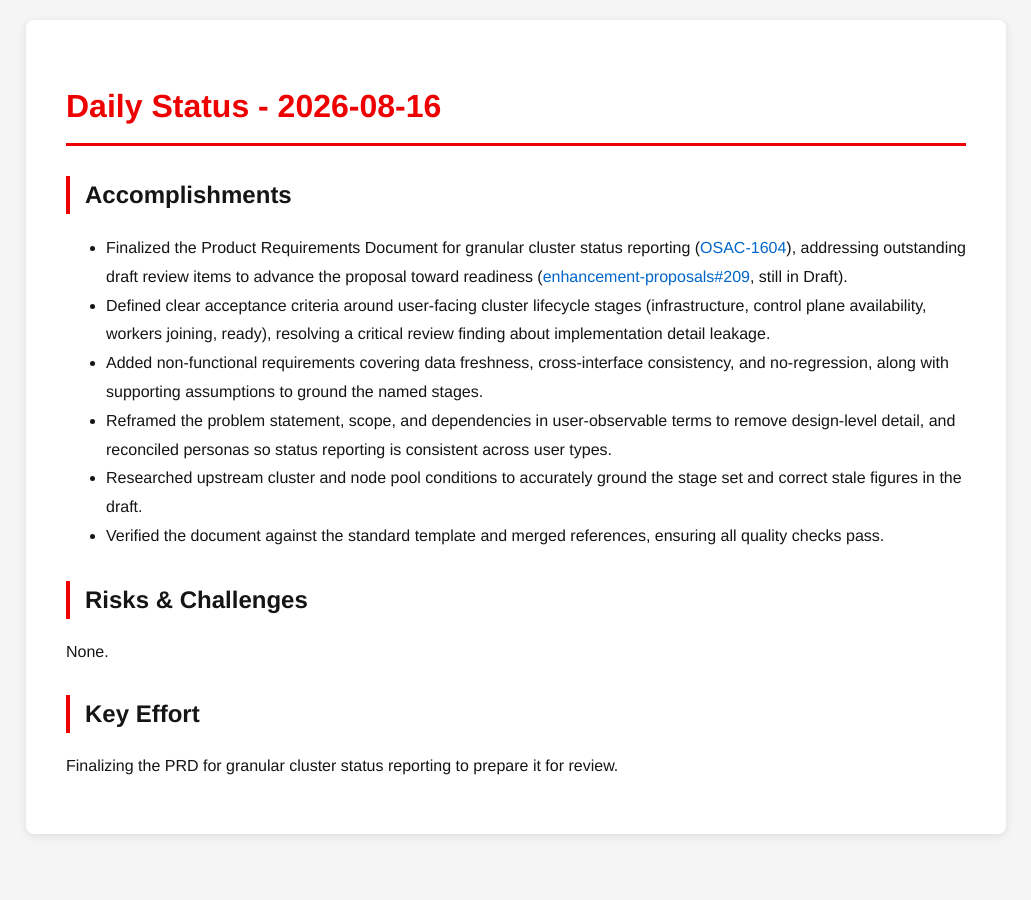
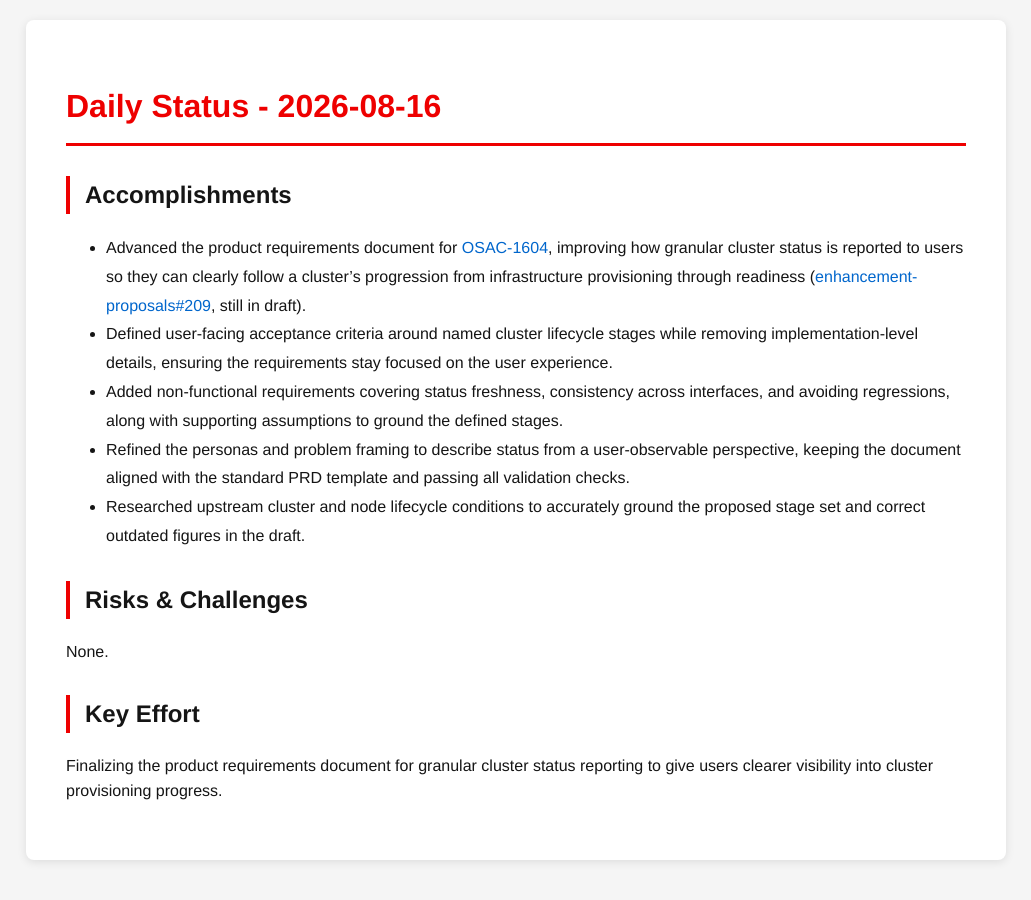
Before and after one commit to tzvatot/daily-status, a Jekyll site: the page built from 2026-08-16.md, in a window 1280 px wide. Shown: the whole page, without its empty margins (124-1155 px from the left). Built offline with Jekyll 4.4.1, drawn with Linux system fonts in a browser that asks for light colours.

Commit message:
Daily status update - 2026-08-16

```diff
--- a/2026-08-16.md
+++ b/2026-08-16.md
@@ -7,15 +7,14 @@ date: 2026-08-16
 # Daily Status - 2026-08-16
 
 ## Accomplishments
-- Finalized the Product Requirements Document for granular cluster status reporting ([OSAC-1604](https://redhat.atlassian.net/browse/OSAC-1604)), addressing outstanding draft review items to advance the proposal toward readiness ([enhancement-proposals#209](https://github.com/osac-project/enhancement-proposals/pull/209), still in Draft).
-- Defined clear acceptance criteria around user-facing cluster lifecycle stages (infrastructure, control plane availability, workers joining, ready), resolving a critical review finding about implementation detail leakage.
-- Added non-functional requirements covering data freshness, cross-interface consistency, and no-regression, along with supporting assumptions to ground the named stages.
-- Reframed the problem statement, scope, and dependencies in user-observable terms to remove design-level detail, and reconciled personas so status reporting is consistent across user types.
-- Researched upstream cluster and node pool conditions to accurately ground the stage set and correct stale figures in the draft.
-- Verified the document against the standard template and merged references, ensuring all quality checks pass.
+- Advanced the product requirements document for [OSAC-1604](https://redhat.atlassian.net/browse/OSAC-1604), improving how granular cluster status is reported to users so they can clearly follow a cluster's progression from infrastructure provisioning through readiness ([enhancement-proposals#209](https://github.com/osac-project/enhancement-proposals/pull/209), still in draft).
+- Defined user-facing acceptance criteria around named cluster lifecycle stages while removing implementation-level details, ensuring the requirements stay focused on the user experience.
+- Added non-functional requirements covering status freshness, consistency across interfaces, and avoiding regressions, along with supporting assumptions to ground the defined stages.
+- Refined the personas and problem framing to describe status from a user-observable perspective, keeping the document aligned with the standard PRD template and passing all validation checks.
+- Researched upstream cluster and node lifecycle conditions to accurately ground the proposed stage set and correct outdated figures in the draft.
 
 ## Risks & Challenges
 None.
 
 ## Key Effort
-Finalizing the PRD for granular cluster status reporting to prepare it for review.
+Finalizing the product requirements document for granular cluster status reporting to give users clearer visibility into cluster provisioning progress.
```
